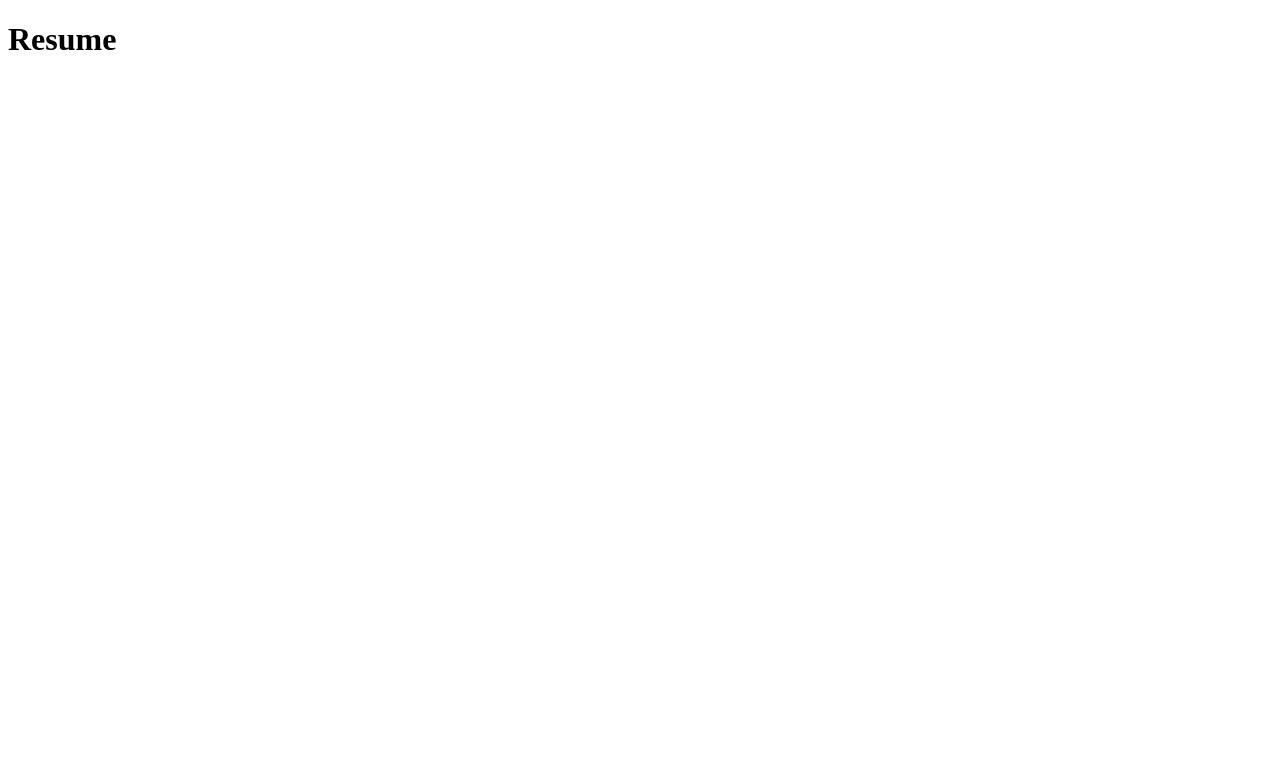
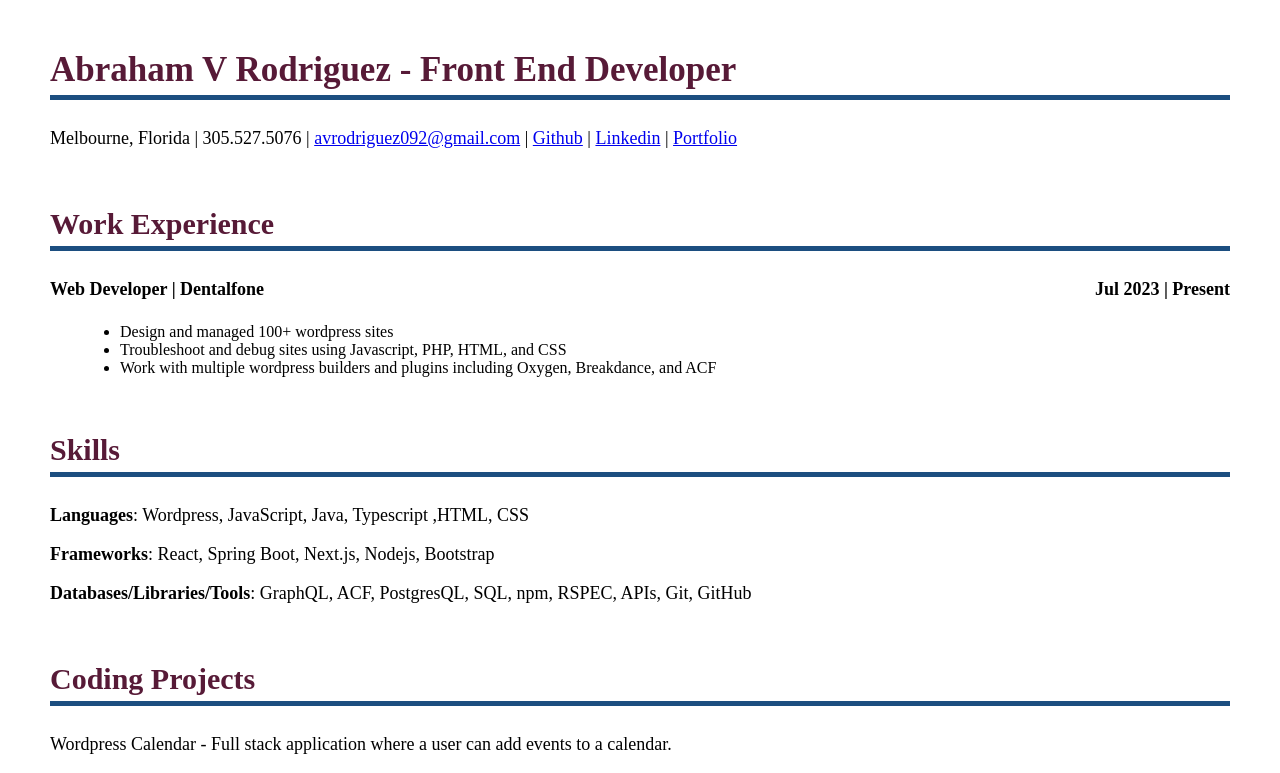
Before and after one commit to avrrodriguez/avrr-portfolio, a Next.js app: page /resume in a window 1280 px wide. Shown: the top 773 px of the page. Built offline with nearby package versions, Linux system fonts and the light colour scheme.

Commit message:
adds content to resume page

```diff
--- a/src/app/styles/about-me.css
+++ b/src/app/styles/about-me.css
@@ -1,5 +1,3 @@
-@import url(./globals.css);
-
 .about-me {
   display: flex;
   justify-content: center;
@@ -12,7 +10,7 @@
   height: auto;
   padding: 40px;
   border-radius: 25px;
-  border: solid var(--secondary-color);
+  border: solid #571A37;
   border-width: 5px;
 
   display: flex;
@@ -23,7 +21,7 @@
 }
 
 .about-me-container > * {
-  color: var(--secondary-color);
+  color: #571A37;
 }
 
 .about-me-container > h2 {
--- a/src/app/styles/contact.css
+++ b/src/app/styles/contact.css
@@ -1,5 +1,3 @@
-@import url(./globals.css);
-
 .contact-section {
   padding: 50px 20px;
   display: flex;
@@ -24,7 +22,7 @@
   max-width: 350px;
   padding: 30px;
 
-  background-color: var(--secondary-color);
+  background-color: #571A37;
 
   border: 2px solid black;
   border-radius: 100px;
--- /dev/null
+++ b/src/app/styles/resume.css
@@ -0,0 +1,70 @@
+body {
+  margin: 0px;
+}
+
+.resume-container {
+  padding: 50px;
+
+  display: flex;
+  justify-content: center;
+}
+
+.resume-inner-container {
+  width: 100%;
+  max-width: 1500px;
+
+  display: flex;
+  flex-direction: column;
+  gap: 40px;
+}
+
+.resume-title {
+  width: 100%;
+}
+
+h1 {
+  margin: 0px;
+  color: #571A37;
+  font-size: 35px;
+}
+
+h2 {
+  margin: 0px;
+  color: #571A37;
+  font-size: 30px;
+}
+
+p {
+  font-size: 18px;
+  font: Arial, Helvetica, sans-serif;
+  color: black;
+}
+
+ul {
+  color: black;
+  margin-left: 30px;
+  margin-top: 5px;
+}
+
+.bottom-border-custom {
+  border-bottom: 5px solid #1C4E80;
+  content: "";
+}
+
+.content {
+  margin-top: 5px;
+}
+
+.resume-inner-container > div {
+  display: flex;
+  flex-direction: column;
+  gap: 5px;
+}
+
+.title-date-container {
+  font-weight: 700;
+
+  display: flex;
+  flex-direction: row;
+  justify-content: space-between;
+}
--- a/src/app/styles/top-section.css
+++ b/src/app/styles/top-section.css
@@ -1,5 +1,3 @@
-@import url("./globals.css");
-
 .top-section {
   height: 90vh;
   width: 100%;
@@ -21,7 +19,7 @@
   height: 100%;
   width: 100%;
 
-  background-color: var(--primary-color);
+  background-color: #1C4E80;
 }
 
 .brush-drop {
--- a/src/app/styles/work-experience.css
+++ b/src/app/styles/work-experience.css
@@ -1,5 +1,3 @@
-@import url(./globals.css);
-
 .work-experience {
   display: flex;
   flex-direction: column;
@@ -88,7 +86,7 @@
 
 .work-experience p,
 div.work-experience {
-  color: var(--secondary-color);
+  color: #571A37;
 }
 
 .work-experience-transition-image {
@@ -132,7 +130,7 @@ div.work-experience {
   max-width: 350px;
   padding: 30px;
 
-  background: linear-gradient(to right, var(--primary-color) 0 49%, black 49% 51%, var(--secondary-color) 51% 100%);
+  background: linear-gradient(to right, #1C4E80 0 49%, black 49% 51%, #571A37 51% 100%);
   background-size: 205%;
   background-position: right;
   transition: background-position 0.5s linear;
--- a/src/pages/resume.tsx
+++ b/src/pages/resume.tsx
@@ -1,7 +1,71 @@
+import "../app/styles/resume.css";
+
 export default function Resume() {
   return(
-    <div>
-      <h1>Resume</h1>
+    <div className="resume-container">
+      <div className="resume-inner-container">
+        <div>
+          <div className="resume-title">
+            <h1>Abraham V Rodriguez - Front End Developer</h1>
+          </div>
+          <div className="bottom-border-custom"></div>
+          <div className="content">
+            <p>Melbourne, Florida | 305.527.5076 | <a href="mailto:avrodriguez092@gmail.com">avrodriguez092@gmail.com</a> | <a href="https://github.com/avrrodriguez" target="_blank">Github</a> | <a href="https://www.linkedin.com/in/avrrodriguez98" target="_blank">Linkedin</a> | <a href="/">Portfolio</a></p>
+          </div>
+        </div>
+        <div>
+          <div className="resume-work-experience-title">
+            <h2>Work Experience</h2>
+          </div>
+          <div className="bottom-border-custom"></div>
+          <div className="content">
+            <div className="title-date-container">
+              <p>Web Developer | Dentalfone</p>
+              <p>Jul 2023 | Present</p>
+            </div>
+            <ul>
+              <li>Design and managed 100+ wordpress sites</li>
+              <li>Troubleshoot and debug sites using Javascript, PHP, HTML, and CSS</li>
+              <li>Work with multiple wordpress builders and plugins including Oxygen, Breakdance, and ACF</li>
+            </ul>
+          </div>
+        </div>
+        <div>
+          <div className="resume-skills-title">
+            <h2>Skills</h2>
+          </div>
+          <div className="bottom-border-custom"></div>
+          <div className="content">
+            <div>
+              <p><b>Languages</b>: Wordpress, JavaScript, Java, Typescript ,HTML, CSS</p>
+              <p><b>Frameworks</b>: React, Spring Boot, Next.js, Nodejs, Bootstrap</p>
+              <p><b>Databases/Libraries/Tools</b>: GraphQL, ACF, PostgresQL, SQL, npm, RSPEC, APIs, Git, GitHub</p>
+            </div>
+          </div>
+        </div>
+        <div>
+          <div className="coding-projects-title">
+            <h2>Coding Projects</h2>
+          </div>
+          <div className="bottom-border-custom"></div>
+          <div className="content">
+            <p>Wordpress Calendar - Full stack application where a user can add events to a calendar.</p>
+            <ul>
+              <li>Built GraphQL API using Headless Wordpress.</li>
+              <li>Designed and created a multi-page application using Next.js and Typescript.</li>
+              <li>Uses Advanced Custom Fields to edit content in Wordpress.</li>
+            </ul>
+          </div>
+          <div className="content">
+            <p>Chess Your Opening - Full stack application where a user can study chess openings.</p>
+            <ul>
+              <li>Built GraphQL API using Headless Wordpress.</li>
+              <li>Designed and created a multi-page application using Next.js and Typescript.</li>
+              <li>Uses Advanced Custom Fields to edit content in Wordpress.</li>
+            </ul>
+          </div>
+        </div>
+      </div>
     </div>
   )
 }
```
Also changed, not shown: src/app/page.tsx (line endings or trailing spaces).
